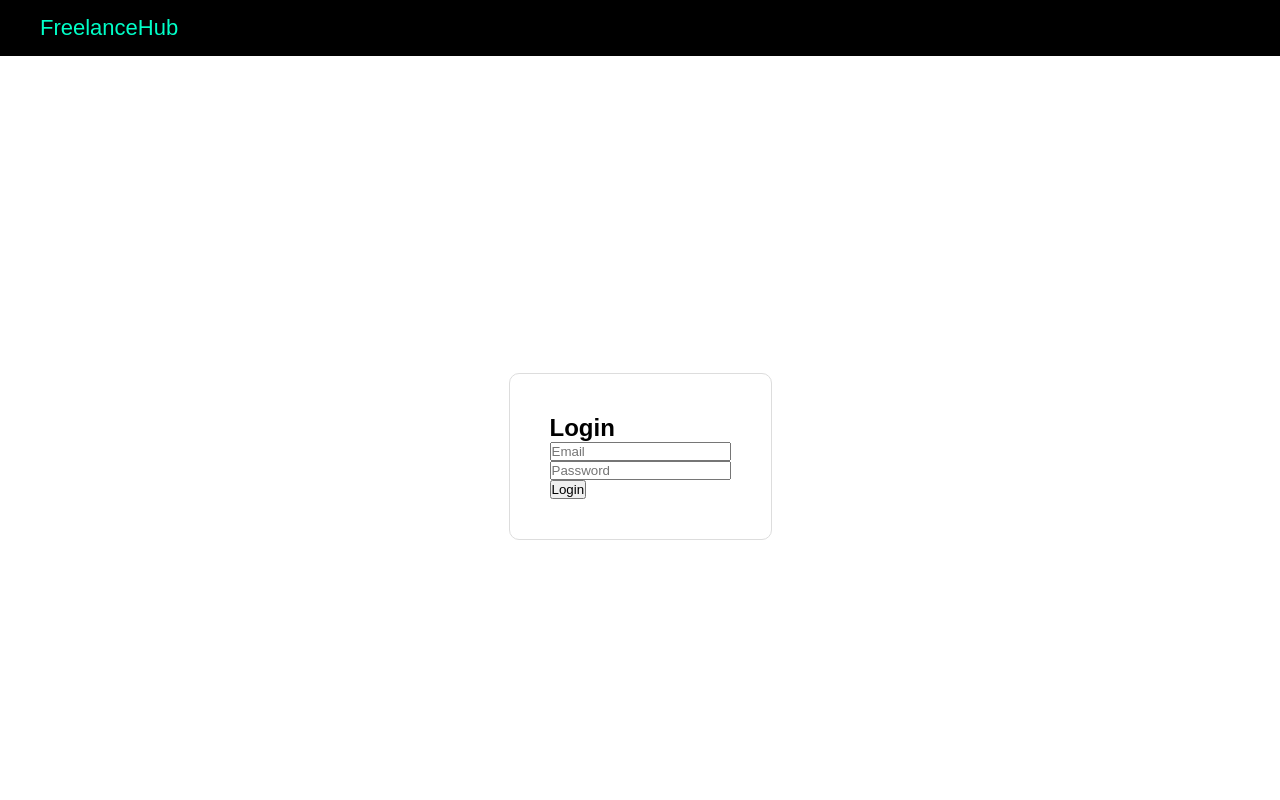
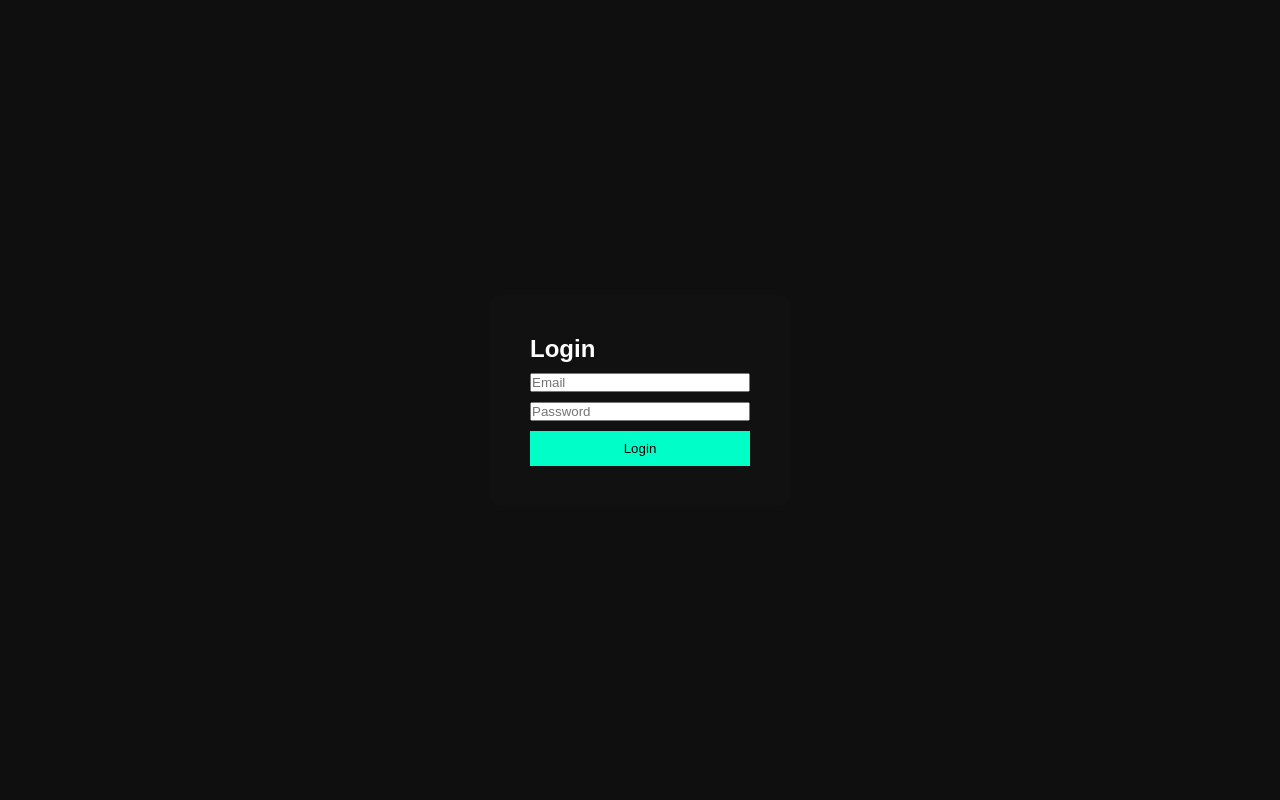
Before and after one commit to AyushJha-sys/Fiverr-Clone, a React app in the folder frontend/: page /login in a window 1280 px wide. Shown: the top 800 px of the page. Built offline with nearby package versions, Linux system fonts and the light colour scheme; the HTML template or start-up script is replaced by a standard one.

Commit message:
Fixed login ESLint and improved UI

```diff
--- a/frontend/src/App.jsx
+++ b/frontend/src/App.jsx
@@ -1,10 +1,8 @@
 import { Routes, Route, Navigate } from "react-router-dom";
-
 import Login from "./pages/Login";
 import Home from "./pages/Home";
 import GigDetails from "./pages/GigDetails";
 import Navbar from "./components/Navbar";
-import Footer from "./components/Footer";
 
 function ProtectedRoute({ children }) {
 
@@ -17,18 +15,20 @@ function ProtectedRoute({ children }) {
   return children;
 }
 
-function App() {
+export default function App() {
+
+  const token = localStorage.getItem("token");
 
   return (
-
     <>
-      <Navbar />
+      {token && <Navbar />}
 
       <Routes>
 
         <Route path="/login" element={<Login />} />
 
-        <Route path="/"
+        <Route
+          path="/"
           element={
             <ProtectedRoute>
               <Home />
@@ -36,7 +36,8 @@ function App() {
           }
         />
 
-        <Route path="/gig/:id"
+        <Route
+          path="/gig/:id"
           element={
             <ProtectedRoute>
               <GigDetails />
@@ -45,11 +46,6 @@ function App() {
         />
 
       </Routes>
-
-      <Footer />
     </>
-
   );
 }
-
-export default App;
--- a/frontend/src/components/GigCard.jsx
+++ b/frontend/src/components/GigCard.jsx
@@ -1,33 +1,26 @@
 import { Link } from "react-router-dom";
+
+const fallback =
+"https://images.unsplash.com/photo-1559028012-481c04fa702d?q=80&w=800";
 
 export default function GigCard({ gig }) {
 
+  const imageUrl = gig.image && gig.image.trim() !== ""
+    ? gig.image
+    : fallback;
+
   return (
     <Link to={`/gig/${gig._id}`} style={{ textDecoration: "none" }}>
-
       <div style={{
         background: "#111",
         borderRadius: "16px",
         overflow: "hidden",
         boxShadow: "0 0 20px rgba(0,255,200,0.15)",
-        transition: "0.3s",
-        cursor: "pointer"
-      }}
-
-      onMouseEnter={e=>{
-        e.currentTarget.style.transform="scale(1.03)";
-        e.currentTarget.style.boxShadow="0 0 30px rgba(0,255,200,0.4)";
-      }}
-
-      onMouseLeave={e=>{
-        e.currentTarget.style.transform="scale(1)";
-        e.currentTarget.style.boxShadow="0 0 20px rgba(0,255,200,0.15)";
-      }}
-
-      >
+        transition: "0.3s"
+      }}>
 
         <img
-          src={gig.image}
+          src={imageUrl}
           alt={gig.title}
           style={{
             width: "100%",
@@ -37,22 +30,11 @@ export default function GigCard({ gig }) {
         />
 
         <div style={{ padding: "15px", color: "white" }}>
-
-          <h3 style={{ margin: "0 0 10px 0" }}>
-            {gig.title}
-          </h3>
-
-          <p style={{
-            color: "#00ffc8",
-            fontWeight: "bold"
-          }}>
-            ₹{gig.price}
-          </p>
-
+          <h3>{gig.title}</h3>
+          <p style={{ color: "#00ffc8" }}>₹{gig.price}</p>
         </div>
 
       </div>
-
     </Link>
   );
 }
--- a/frontend/src/components/Navbar.jsx
+++ b/frontend/src/components/Navbar.jsx
@@ -1,6 +1,13 @@
 import { Link } from "react-router-dom";
 
 export default function Navbar(){
+
+  const logout = ()=>{
+
+    localStorage.removeItem("token");
+
+    window.location="/login";
+  };
 
   return(
 
@@ -13,14 +20,16 @@ export default function Navbar(){
 
       <Link to="/" style={{
         color:"#00ffc8",
-        fontSize:"22px",
         textDecoration:"none"
       }}>
         FreelanceHub
       </Link>
 
+      <button onClick={logout}>
+        Logout
+      </button>
+
     </div>
 
   );
-
 }
--- a/frontend/src/pages/Login.jsx
+++ b/frontend/src/pages/Login.jsx
@@ -5,33 +5,47 @@ export default function Login(){
 
   const [email,setEmail]=useState("");
   const [password,setPassword]=useState("");
+  const [error,setError]=useState("");
 
-const login = async()=>{
+  const handleLogin = async()=>{
+
+    try{
 
       const res = await axios.post(
-"http://localhost:5000/api/auth/login",
-{email,password}
+        `${import.meta.env.VITE_API_URL}/auth/login`,
+        { email, password }
       );
 
       localStorage.setItem("token",res.data.token);
 
       window.location="/";
 
+    }
+    catch(err){
+
+      console.error("Login error:", err);
+
+      setError("Invalid email or password");
+
+    }
   };
 
   return(
 
     <div style={{
+      height:"100vh",
       display:"flex",
       justifyContent:"center",
       alignItems:"center",
-height:"100vh"
+      background:"#0f0f0f"
     }}>
 
       <div style={{
-border:"1px solid #ddd",
+        background:"#111",
         padding:"40px",
-borderRadius:"10px"
+        borderRadius:"10px",
+        color:"white",
+        minWidth:"300px"
       }}>
 
         <h2>Login</h2>
@@ -39,26 +53,33 @@ borderRadius:"10px"
         <input
           placeholder="Email"
           onChange={e=>setEmail(e.target.value)}
+          style={{display:"block",margin:"10px 0",width:"100%"}}
         />
-
-<br/>
 
         <input
           placeholder="Password"
           type="password"
           onChange={e=>setPassword(e.target.value)}
+          style={{display:"block",margin:"10px 0",width:"100%"}}
         />
 
-<br/>
-
-<button onClick={login}>
+        <button
+          onClick={handleLogin}
+          style={{
+            width:"100%",
+            padding:"10px",
+            background:"#00ffc8",
+            border:"none",
+            cursor:"pointer"
+          }}
+        >
           Login
         </button>
+
+        {error && <p style={{color:"red"}}>{error}</p>}
 
       </div>
 
     </div>
-
   );
-
 }
```
Lines whose indentation alone changed are shown as unchanged.
